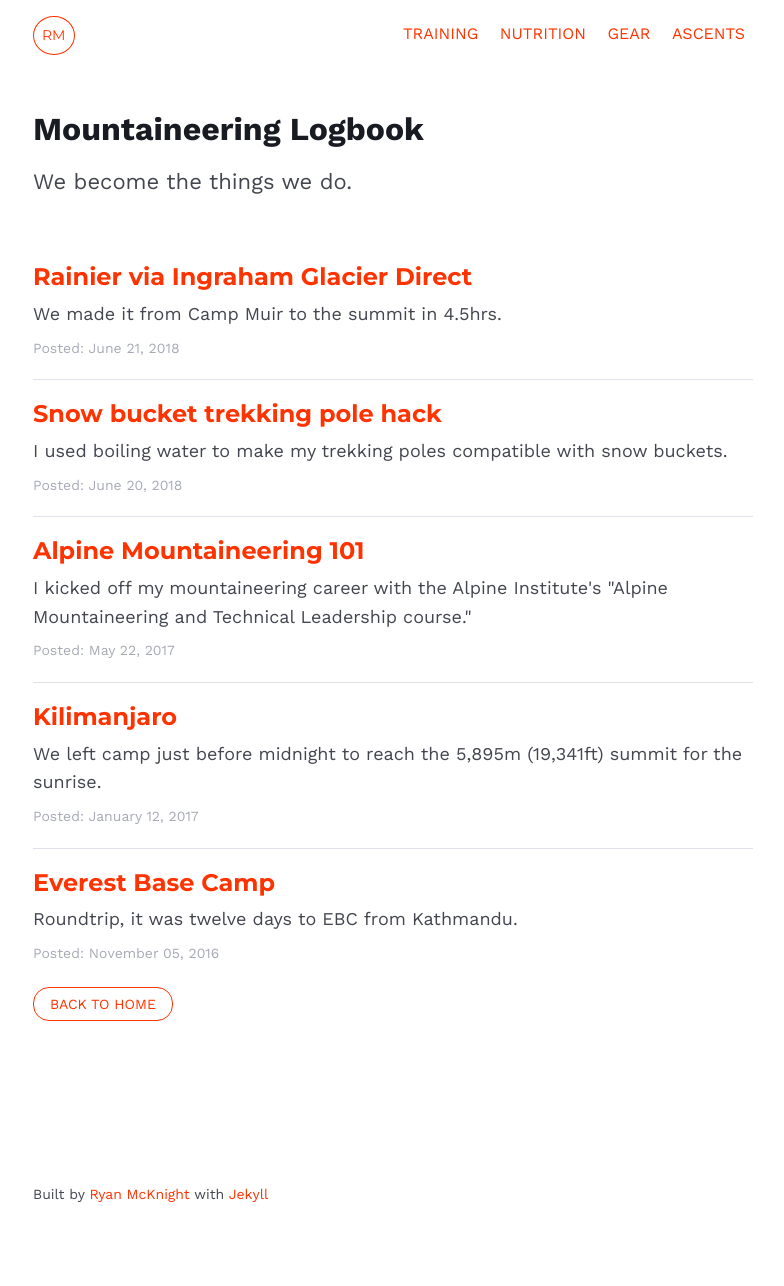
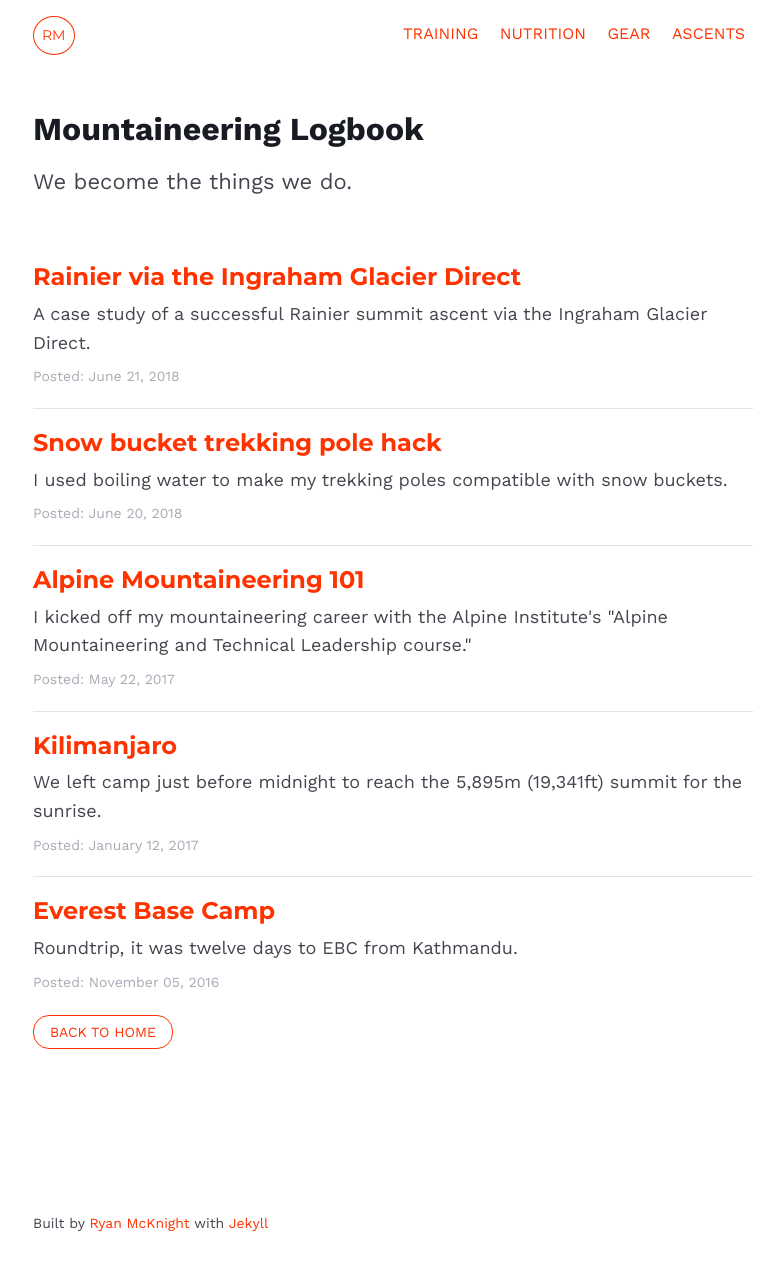
Before and after one commit to mcknightlabs/summitgoals, a Jekyll site: the page built from index.html, in a window 1280 px wide. Shown: the whole page, without its empty margins (247-1031 px from the left). Built offline with Jekyll 4.4.1, drawn with Linux system fonts in a browser that asks for light colours; before the commit the page ends 1257 px from its top, so only the background shows below that.

Commit message:
updates rainier meta data

```diff
--- a/_posts/goal/2018-06-21-rainier.md
+++ b/_posts/goal/2018-06-21-rainier.md
@@ -1,10 +1,10 @@
 ---
 layout: photos
-title: Rainier via Ingraham Glacier Direct
-description: We made it from Camp Muir to the summit in 4.5hrs.
+title: Rainier via the Ingraham Glacier Direct
+description: A case study of a successful Rainier summit ascent via the Ingraham Glacier Direct.
 categories: ascents
-og_title: Rainier via Ingraham Direct
-og_description: We made it from Camp Muir to the summit in 4.5hrs.
+og_title: Rainier via the Ingraham Glacier Direct
+og_description: A case study of a successful Rainier summit ascent via the Ingraham Glacier Direct.
 og_image: /media/img/goals/2018-06-20-rainier/P1055158.jpg
 og_type: website
 og_width: 981
```
